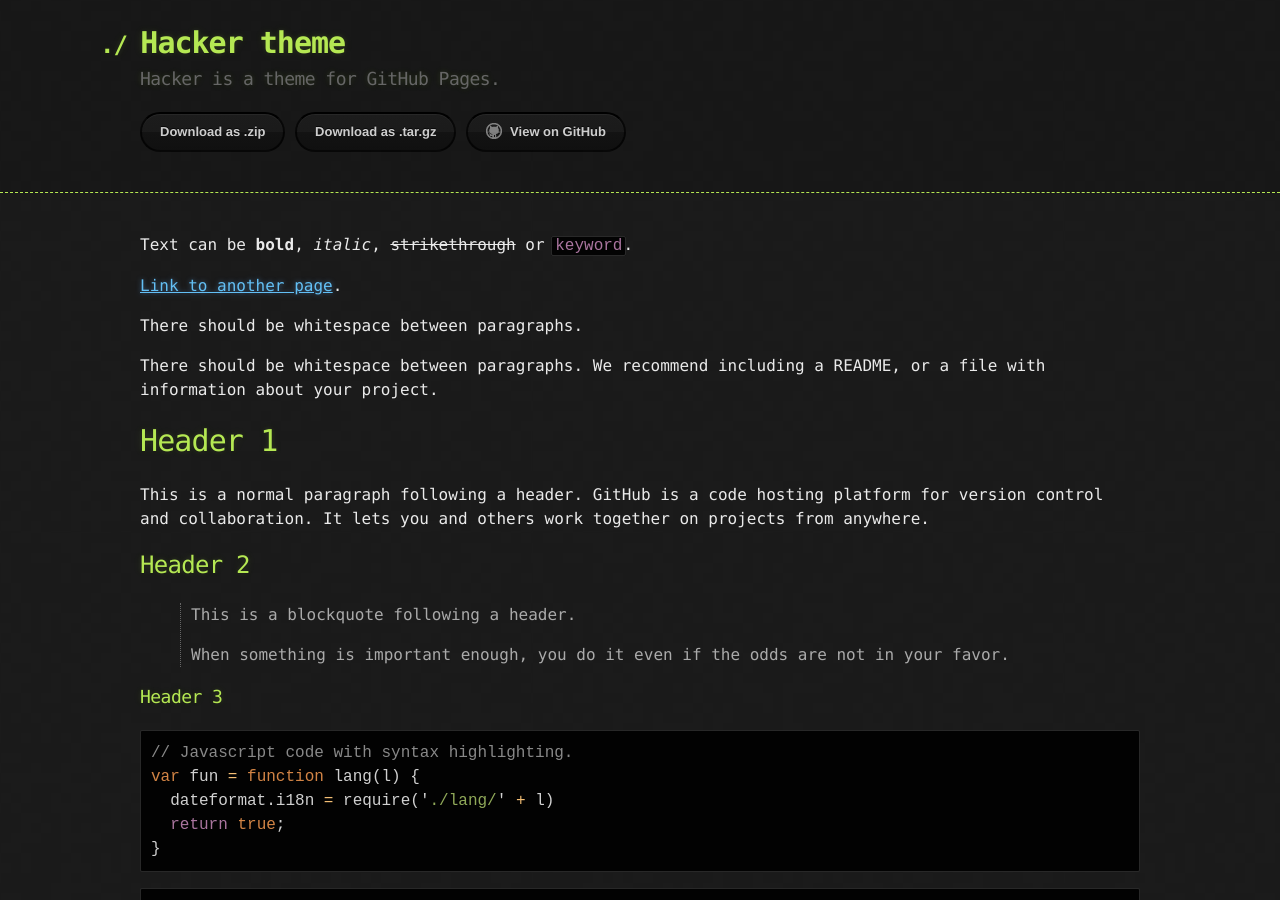
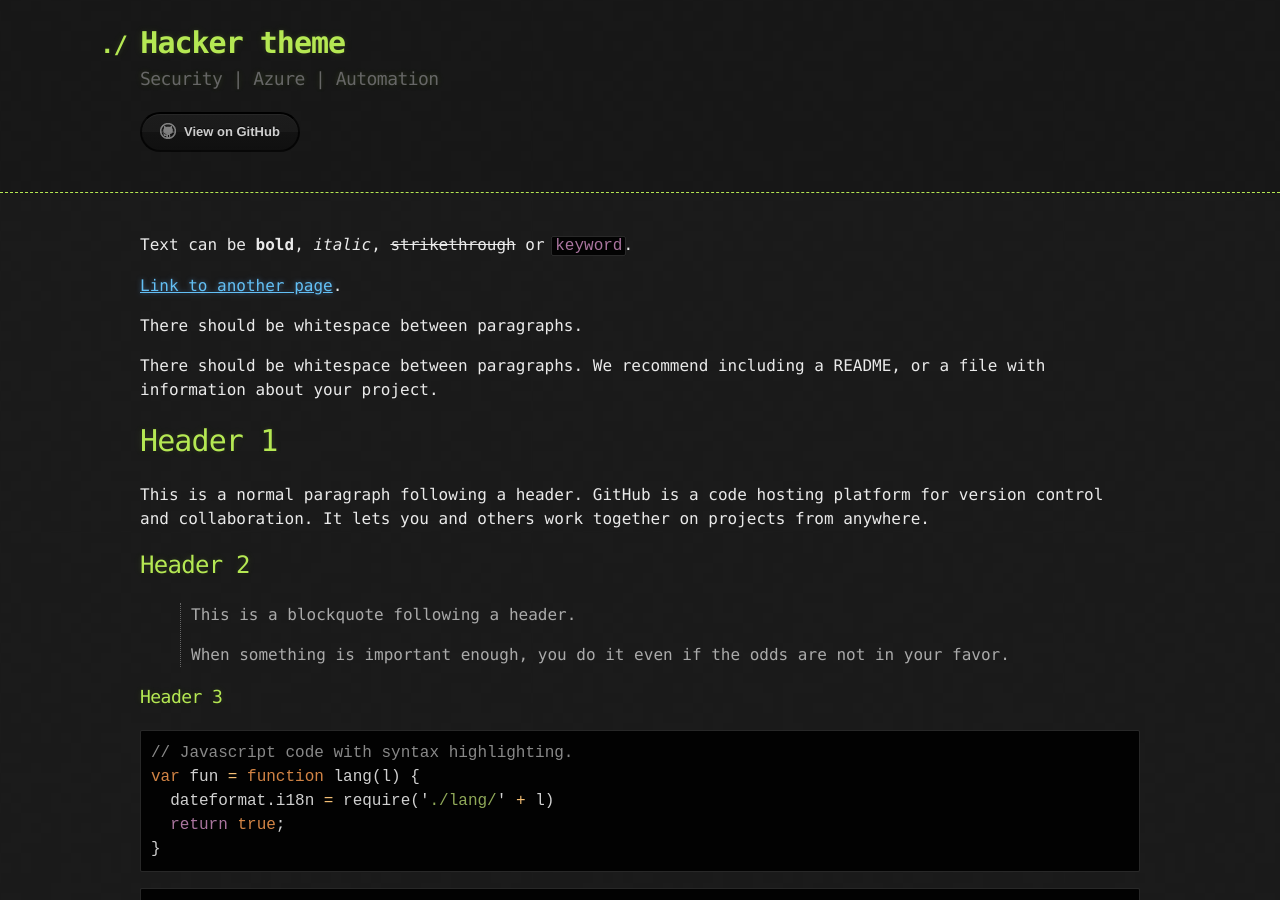
Before and after one commit to shnlnryn/blog, a Jekyll site: the page built from index.md, in a window 1280 px wide and 900 px high. Built offline with Jekyll 4.4.1, drawn with Linux system fonts in a browser that asks for light colours.

Commit message:
Update _config.yml

```diff
--- a/_config.yml
+++ b/_config.yml
@@ -1,5 +1,5 @@
 title: Hacker theme
-description: Hacker is a theme for GitHub Pages.
-show_downloads: true
+description: Security | Azure | Automation
+show_downloads: false
 google_analytics:
 theme: jekyll-theme-hacker
```
